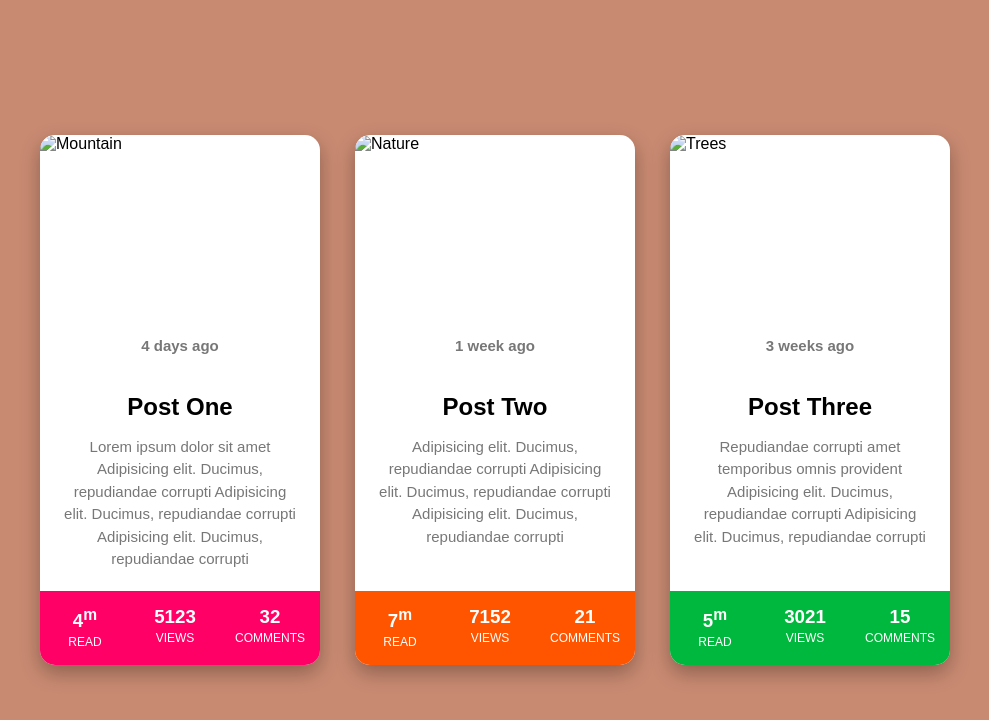
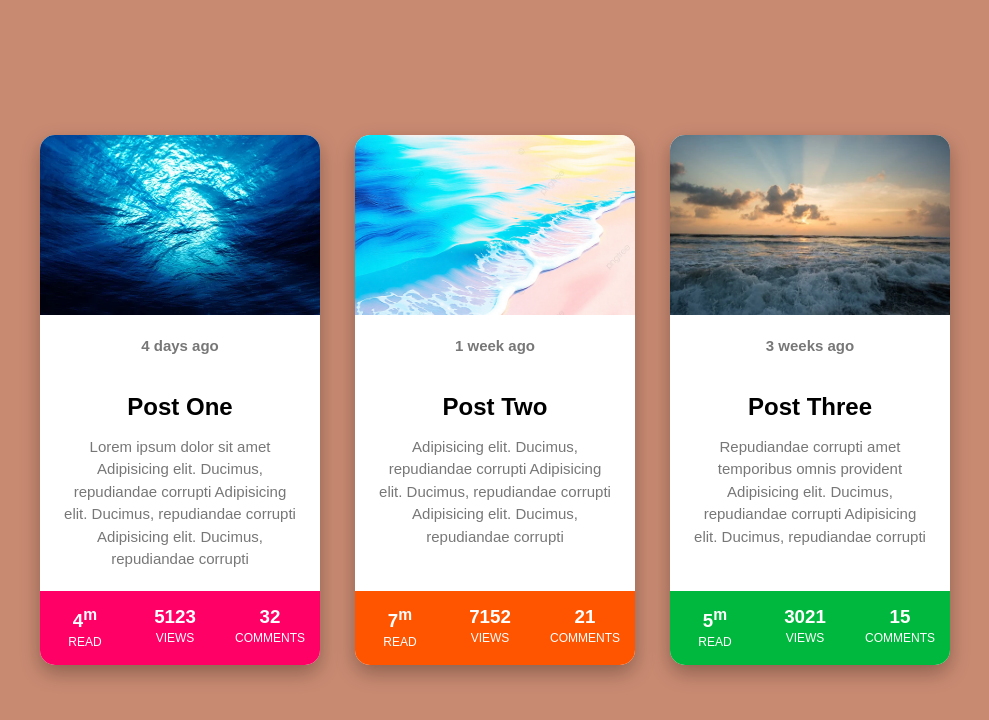
Before and after one commit to kanzakh/S2Cards, a plain HTML site: page index.html in a window 1280 px wide. Shown: the whole page, without its empty margins (145-1134 px from the left). Drawn offline with Linux system fonts and the light colour scheme.

Commit message:
Update index.html

```diff
--- a/index.html
+++ b/index.html
@@ -15,7 +15,7 @@
 
         <div class="card">
 
-            <img src="post1.jpg" alt="Mountain">
+            <img src="images/post1.jpg" alt="Mountain">
 
             <div class="content">
 
@@ -54,7 +54,7 @@
 
         <div class="card">
 
-            <img src="post2.jpg" alt="Nature">
+            <img src="images/post2.jpg" alt="Nature">
 
             <div class="content">
 
@@ -93,7 +93,7 @@
 
         <div class="card">
 
-            <img src="post3.jpg" alt="Trees">
+            <img src="images/post3.jpg" alt="Trees">
 
             <div class="content">
 
```
